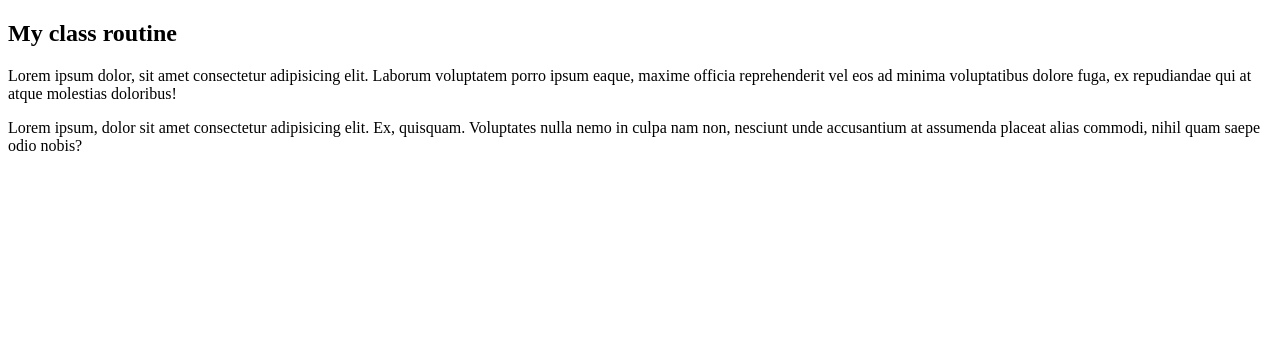
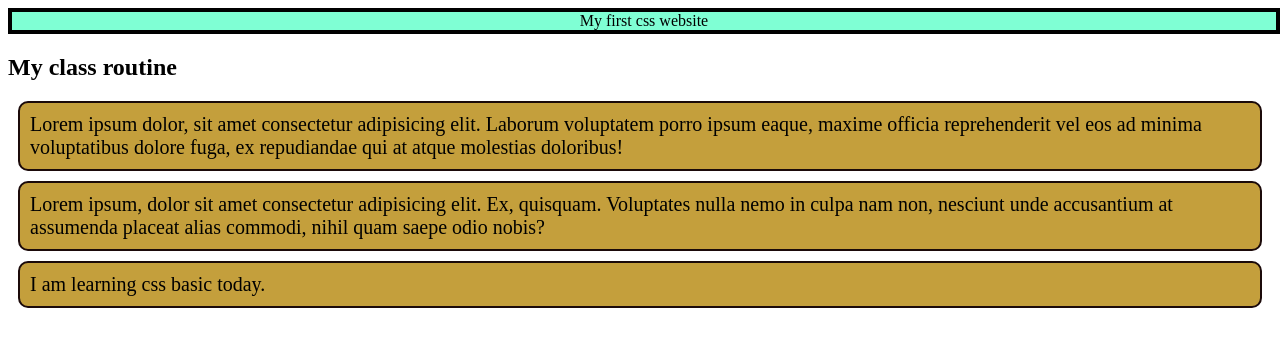
Before and after one commit to Alfazu4167/My-class-routine, a plain HTML site: page index.html in a window 1280 px wide. Drawn offline with Linux system fonts and the light colour scheme.

Commit message:
added new paragraph and apply some styles appleid

```diff
--- a/index.html
+++ b/index.html
@@ -3,11 +3,24 @@
 <head>
     <meta charset="UTF-8">
     <meta name="viewport" content="width=device-width, initial-scale=1.0">
-    <title>Document</title>
+    <header style="text-align: center; border: 4px solid black; width: 100%; background-color: aquamarine;">My first css website</header>
+    <style>
+        .Faruk {
+            color: rgb(0, 0, 0);
+            font-size: 20px;
+            border: 2px solid rgb(27, 10, 10);
+            background-color: rgb(196, 159, 60);
+            padding: 10px;
+            margin: 10px;
+            border-radius: 10px;
+        }
+    </style>
+    <title>My first css website</title>
 </head>
 <body>
     <h2>My class routine</h2>
-    <p>Lorem ipsum dolor, sit amet consectetur adipisicing elit. Laborum voluptatem porro ipsum eaque, maxime officia reprehenderit vel eos ad minima voluptatibus dolore fuga, ex repudiandae qui at atque molestias doloribus!</p>
-    <p>Lorem ipsum, dolor sit amet consectetur adipisicing elit. Ex, quisquam. Voluptates nulla nemo in culpa nam non, nesciunt unde accusantium at assumenda placeat alias commodi, nihil quam saepe odio nobis?</p>
+    <p class="Faruk">Lorem ipsum dolor, sit amet consectetur adipisicing elit. Laborum voluptatem porro ipsum eaque, maxime officia reprehenderit vel eos ad minima voluptatibus dolore fuga, ex repudiandae qui at atque molestias doloribus!</p>
+    <p class="Faruk">Lorem ipsum, dolor sit amet consectetur adipisicing elit. Ex, quisquam. Voluptates nulla nemo in culpa nam non, nesciunt unde accusantium at assumenda placeat alias commodi, nihil quam saepe odio nobis?</p>
+    <p class="Faruk">I am learning css basic today.</p>
 </body>
 </html>
```
